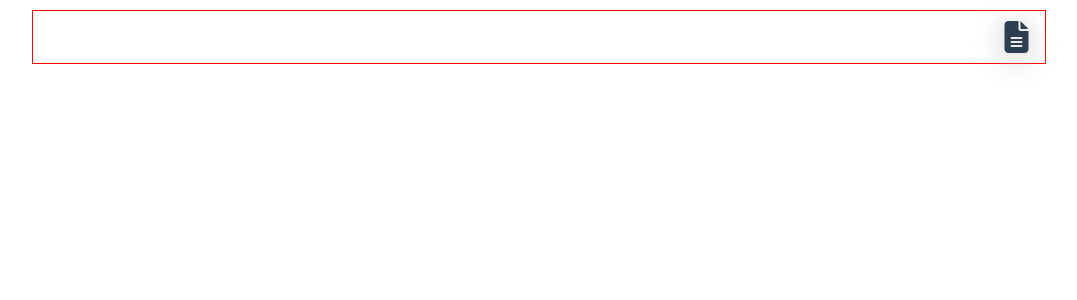
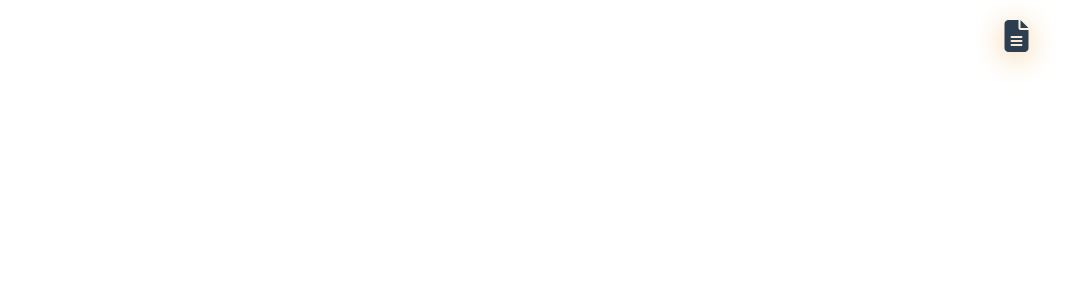
Before and after one commit to wurde/formlight, a Vue app in the folder client/: page / in a window 1280 px wide. In both pictures the pointer is over the icon 1117 px from the left and 37 px from the top of the page. Shown: the top 300 px of the page, without its empty margins (101-1178 px from the left). Built offline with nearby package versions, Linux system fonts and the light colour scheme.

Commit message:
Enhance hover color

```diff
--- a/client/src/components/Header.vue
+++ b/client/src/components/Header.vue
@@ -30,13 +30,12 @@ export default {
 }
 
 .icon:hover {
-  text-shadow: 0 5px 30px #BBB;
+  text-shadow: 0 5px 30px #EEC480;
 }
 
 .header {
   max-width: 80%;
   margin: 0 auto;
-  border: 1px solid red;
   text-align: right;
 }
 </style>
```
